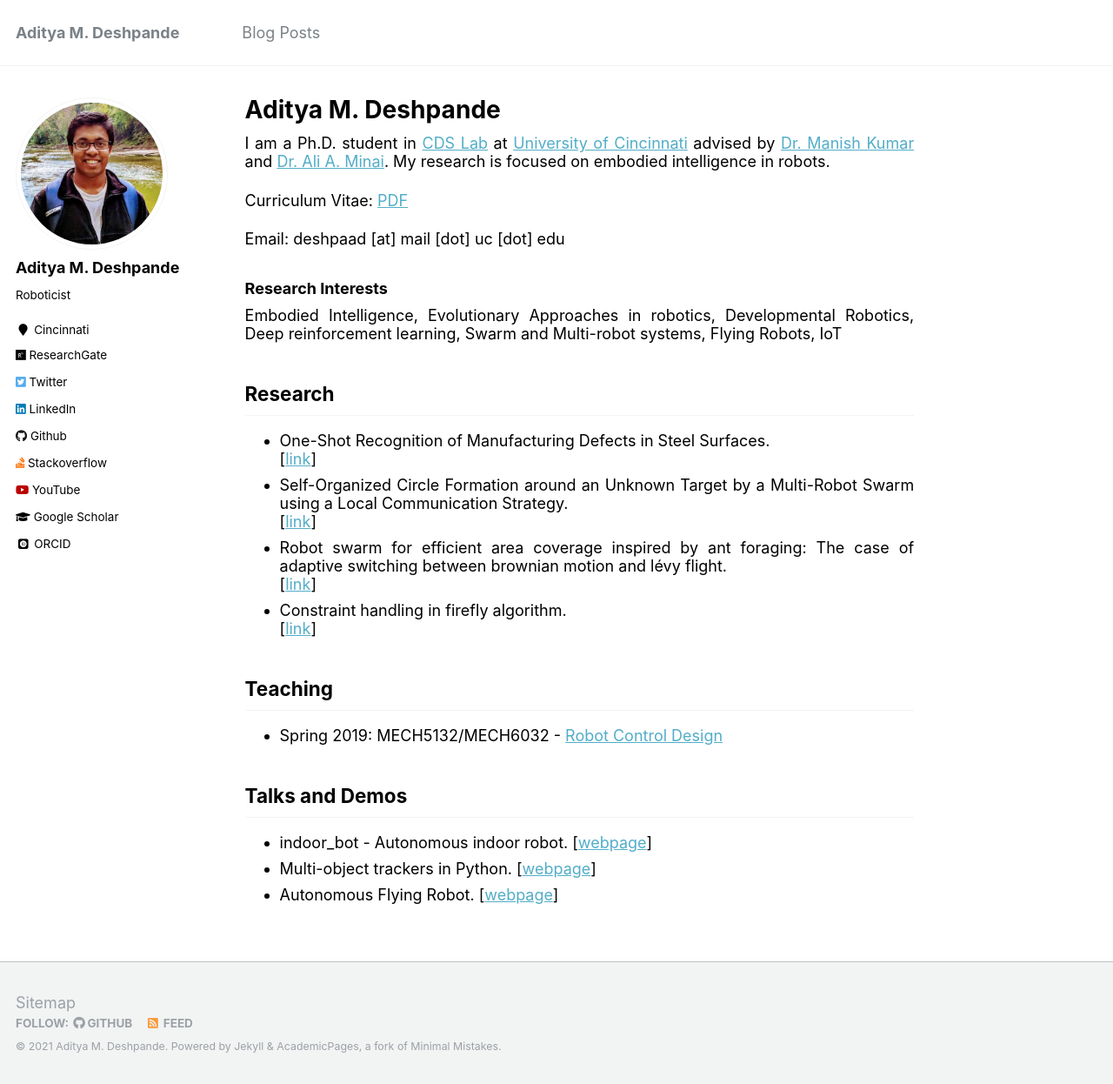
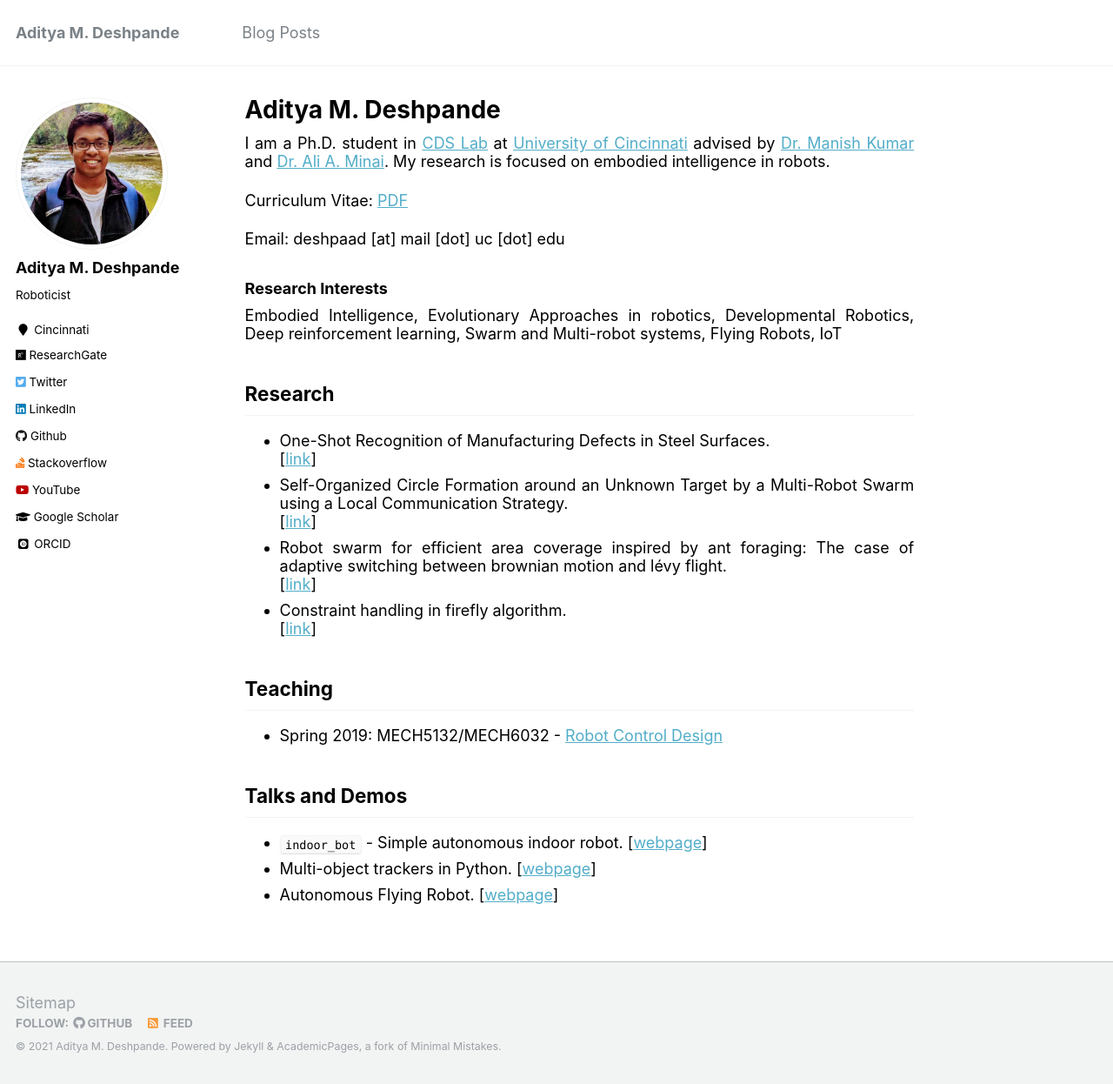
Before and after one commit to adipandas/adipandas.github.io, a Jekyll site: the page built from _pages/about.md, in a window 1280 px wide and 1246 px high. Shown: the whole window at 87% size. Built offline with Jekyll 4.4.1, drawn with Linux system fonts in a browser that asks for light colours; some web fonts are replaced.

Commit message:
Update about.md

```diff
--- a/_pages/about.md
+++ b/_pages/about.md
@@ -36,6 +36,6 @@ Embodied Intelligence, Evolutionary Approaches in robotics, Developmental Roboti
 * Spring 2019: MECH5132/MECH6032 - [Robot Control Design](https://adipandas.github.io/teaching/2019-spring-teaching-1)
 
 ## Talks and Demos
-* indoor_bot - Autonomous indoor robot. [[webpage](https://adipandas.github.io/indoor_bot/)]
+* `indoor_bot` - Simple autonomous indoor robot. [[webpage](https://adipandas.github.io/indoor_bot/)]
 * Multi-object trackers in Python. [[webpage](https://adipandas.github.io/multi-object-tracker/)]
 * Autonomous Flying Robot. [[webpage](https://adipandas.github.io/portfolio/flyingrobot/)]
```
